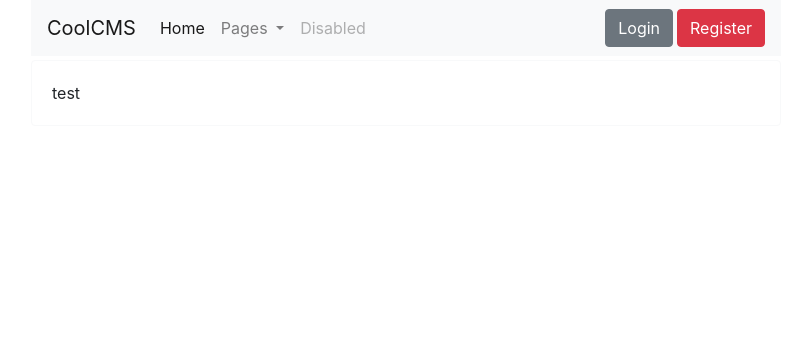
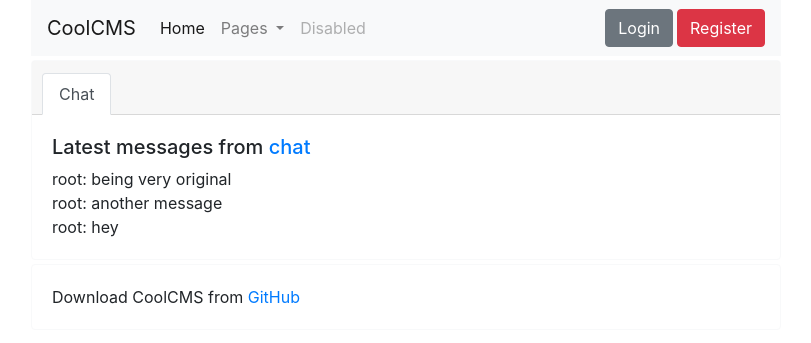
Before and after one commit to Cleveruz/coolcms, a PHP site: page / in a window 1280 px wide. Shown: the top 343 px of the page, without its empty margins (234-1045 px from the left). Run offline with PHP 8.4, Linux system fonts and the light colour scheme; data comes from the database, SQL or seed files in the repository.

Commit message:
latest chat messages

```diff
--- a/index.php
+++ b/index.php
@@ -5,8 +5,30 @@ require_once 'header.php';
 
 
 <div class="card mt-1 border-light">
+    <div class="card-header">
+        <ul class="nav nav-tabs card-header-tabs">
+            <li class="nav-item">
+                <a class="nav-link active" href="chat.php"><?=$lang['chat']?></a>
+            </li>
+        </ul>
+    </div>
+
     <div class="card-body">
-        test
+        <?php
+            $chat_result = mysqli_query($conn, "select * from chat order by time desc limit 5");
+        ?>
+
+        <h5><?=$lang['latest_messages_from_chat']?></h5>
+
+        <?php foreach($chat_result as $post):?>
+            <?=username($post['user_id'])?>: <?=$post['message']?><br>
+        <?php endforeach;?>
+    </div>
+</div>
+
+<div class="card mt-1 border-light">
+    <div class="card-body">
+        <?=$lang['download_coolcms_from']?>
     </div>
 </div>
 
--- a/language/en.ini
+++ b/language/en.ini
@@ -1,9 +1,11 @@
 # by alphabet
 account = Account
 chat = Chat
+download_coolcms_from = 'Download CoolCMS from <a href="https://github.com/mide12n/coolcms">GitHub</a>';
 email = Email
 hello = Hello
 pages = Pages
+latest_messages_from_chat = 'Latest messages from <A href="chat.php">chat</A>';
 login_to_send_messages = Login to send messages
 login_button = Login
 logout = Log out
```
